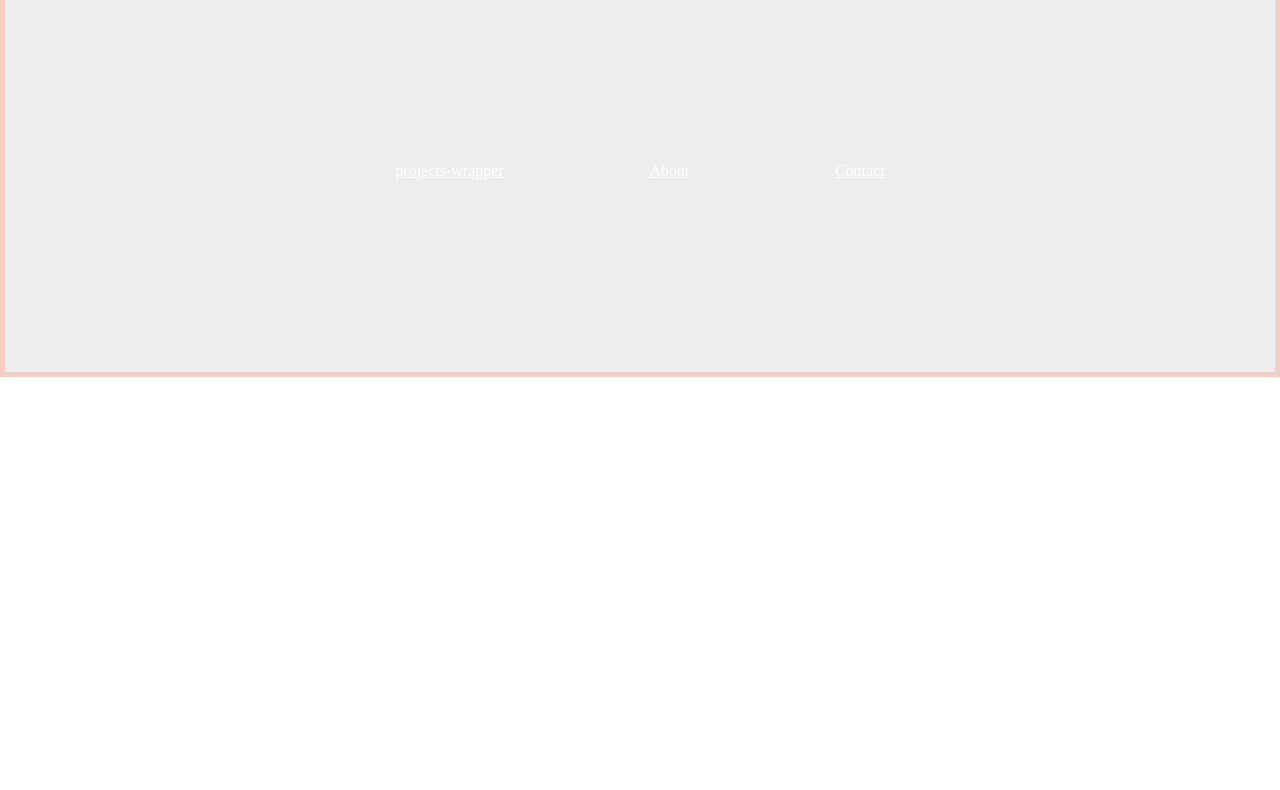
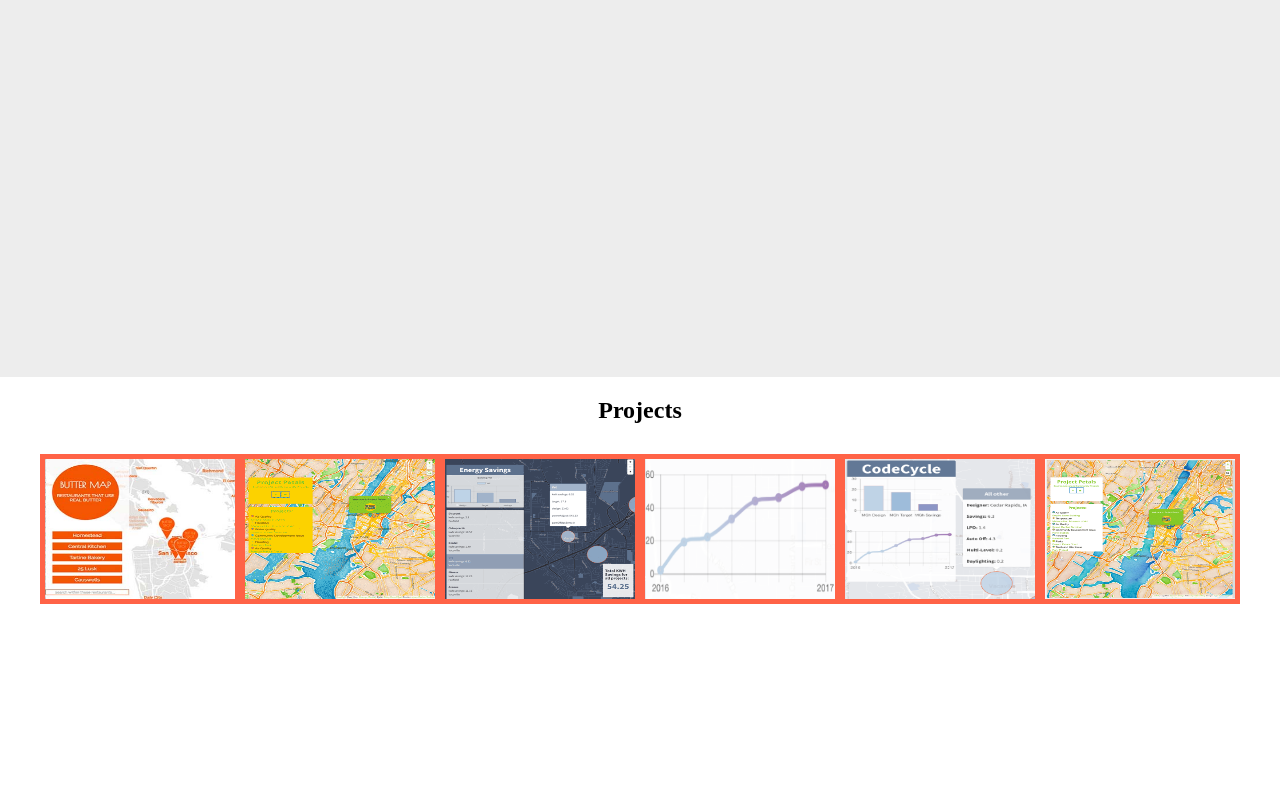
Before and after one commit to juancarlucci/about, a plain HTML site: page index.html in a window 1280 px wide. Shown: the part 423-1213 px from the top of the page. Before the commit the page ends 800 px from the top, so only its background shows below. Drawn offline with Linux system fonts and the light colour scheme.

Commit message:
removed horizontallity

```diff
--- a/index.html
+++ b/index.html
@@ -24,12 +24,12 @@
    <div class="page">
      <header class="vertically-centered inside" id="site-header">
 
-        <h1>Juan Carlos Collins</h1>
+        <h1 id="title">juan carlos collins</h1>
         <p>web development | data visualization</p>
         <nav>
-          <a href="#">projects-wrapper</a>
-          <a href="#">About</a>
-          <a href="#">Contact</a>
+          <a href="#projects">projects</a>
+          <a href="#">about</a>
+          <a href="#">contact</a>
         </nav>
 
 
@@ -70,6 +70,7 @@
 
   </wrapper>
     <!-- Scripts-->
+    <script src="js/jquery-3.3.1.min.js"></script>
     <script src="js/app.js"></script>
     <!-- sweetAlert -->
     <!-- <script src="js/sweetalert.min.js"></script> -->
--- a/js/app.js
+++ b/js/app.js
@@ -0,0 +1,18 @@
+$(document).ready(function(){
+  var project=$('#projects').offset();
+  console.log(project);
+  $('a').on('click',function(e){
+    e.preventDefault();
+    // console.log(project.left);
+    // $('h1').scrollLeft(project.left);
+
+    $('#title').animate({
+    width: "70%",
+    opacity: 0.4,
+    offset.left: "0.6in",
+    fontSize: "3.6em",
+    borderWidth: "10px"
+  }, 1500 );
+
+});//emd click
+});
--- a/sass/app.sass
+++ b/sass/app.sass
@@ -20,64 +20,18 @@ $break-small: 27em
 //     "nav   nav   nav    nav"
 //     "footer footer footer footer"
 
-body,
-html
-  width: 100%
-  height: 100%
-  margin: 0
-  padding: 0
-
-//https://css-tricks.com/introducing-css-scroll-snap-points/
-.docScroller
-  background-size: 400px 400px
-  width: 100vw
-  height: 100vh
-  margin: 0
-  padding: 0
-  white-space: nowrap
-  overflow-y: hidden
-  overflow: auto
-  -webkit-overflow-scrolling: touch
-  scroll-snap-type: mandatory
-  /* older spec implementation */
-  scroll-snap-destination: 0% 100%
-  scroll-snap-points-x: repeat(100%)
-
-.page
-  scroll-snap-align: start
-  width: 100%
-  height: 100%
-  display: inline-block
-  vertical-align: top
-
-.inside
-  border: 5px solid #f4ccbf
-  opacity: 0.95
-  width: 100vw
-
-  // margin: 8vh 0 0 5vw
-  height: 100vh
-  position: relative
-  overflow: hidden
-  transition: all 0.3s ease-out
-
 header
   grid-area: header
-  // height: 100vh
-  // width: 100vw
-  // min-width: 300px
+  height: 100vh
+
   background-color: #EDEDED
   // background-image: url("../images/home_header_bg.jpg")
   background-repeat: no-repeat
   background-size: cover
   background-position: center
   background-attachment: fixed
+
   padding-bottom: 3%
-  scroll-snap-align: start
-  width: 100%
-  height: 100%
-  display: inline-block
-  vertical-align: top
   h1
     font-size: 3em
     // background: linear-gradient( #30CFD0 0%, #330867 100%)
@@ -99,8 +53,7 @@ nav
 
 #projects
   grid-area: projects
-  // height: 100vh
-  // width: 100vh
+  height: 100vh
   background-color: #FFFFFF
 
 
```
Also changed, not shown: css/app.css, 1 other file.
